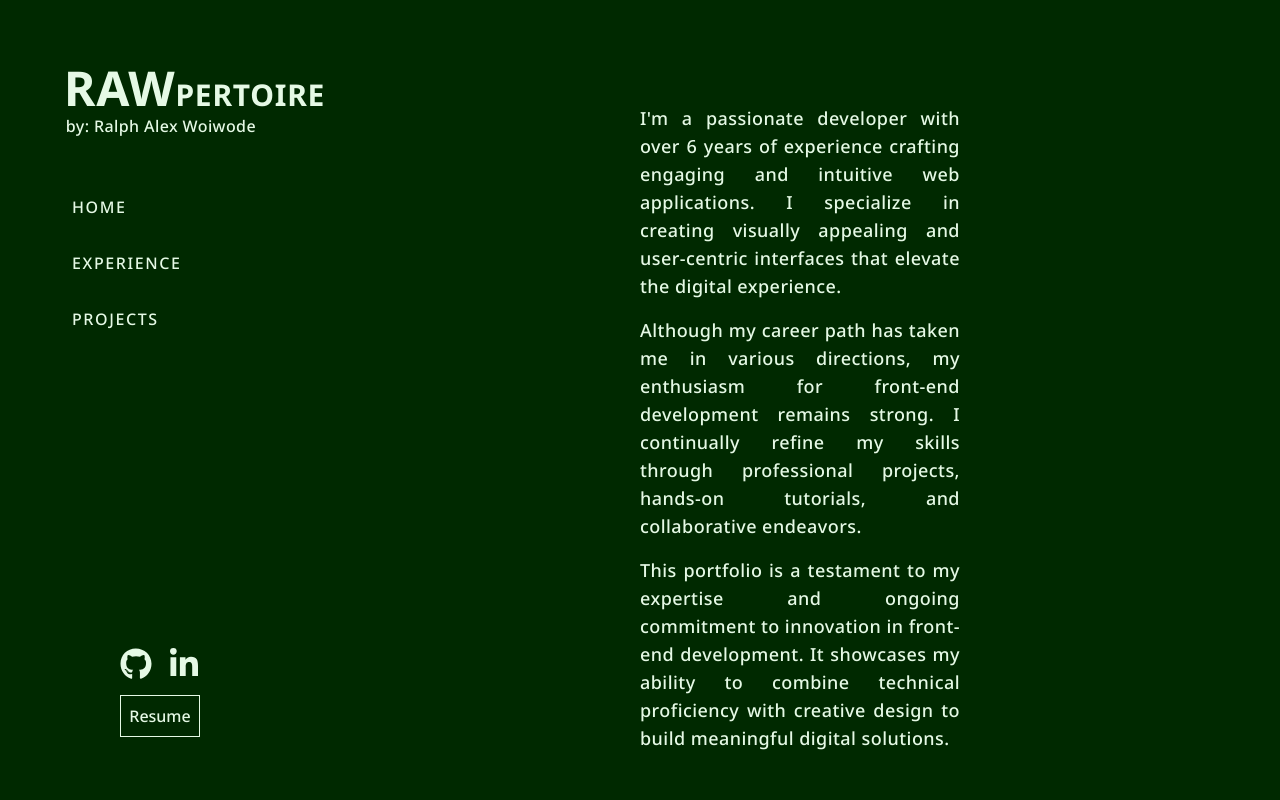
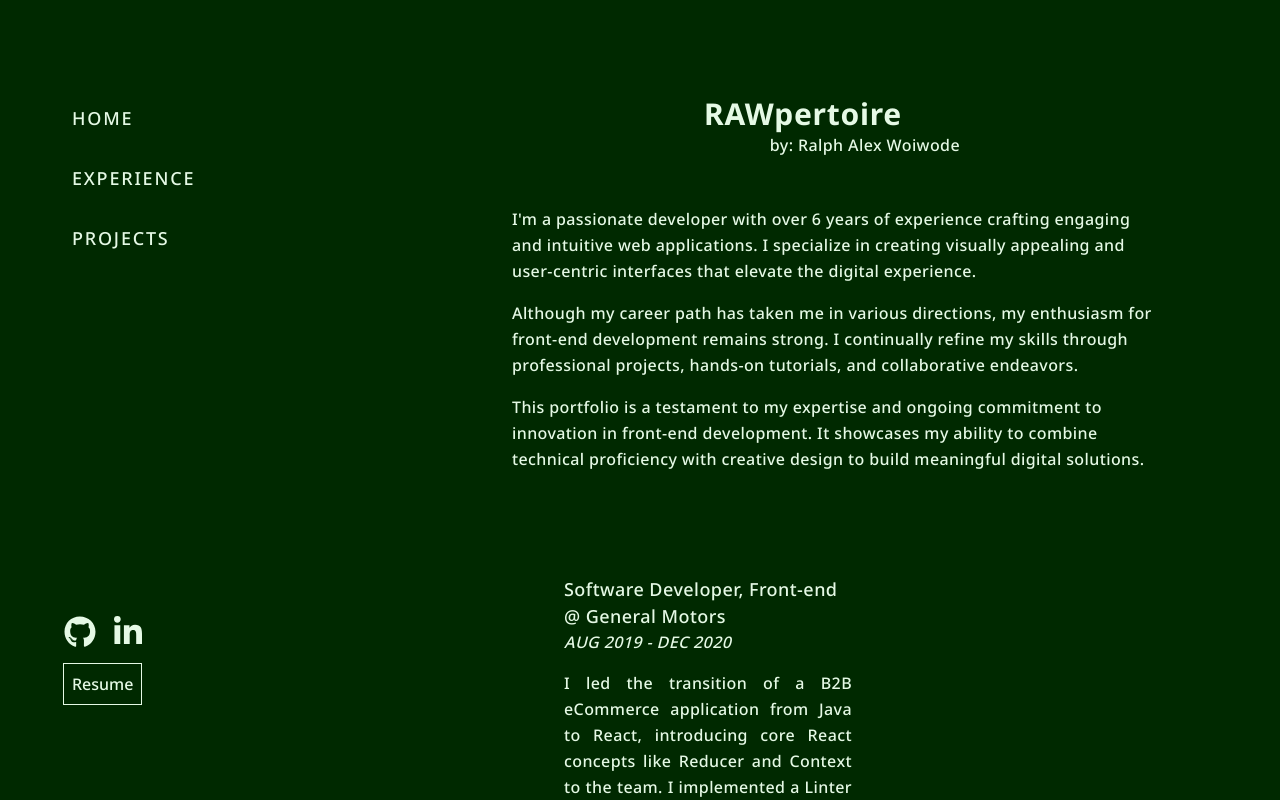
Before and after one commit to RAWoiwode/rawpertoire, a Next.js app: page / in a window 1280 px wide. Shown: the top 800 px of the page. Built offline with nearby package versions, Linux system fonts and the light colour scheme.

Commit message:
Modifying HomeContent to contain Header on lg screens; Working on spacing

```diff
--- a/app/components/Header.tsx
+++ b/app/components/Header.tsx
@@ -24,12 +24,10 @@
  */
 const Header = (): JSX.Element => {
   return (
-    <>
-      <h1 className="text-text-500 w-full text-3xl font-bold uppercase">
-        <span className="text-5xl">RAW</span>pertoire
-      </h1>
+    <div className="w-2/5">
+      <h1 className="text-text text-3xl font-bold">RAWpertoire</h1>
       <p className="text-right">by: Ralph Alex Woiwode</p>
-    </>
+    </div>
   );
 };
 
--- a/app/components/SideNav.tsx
+++ b/app/components/SideNav.tsx
@@ -3,7 +3,6 @@
 import { FaGithub, FaLinkedinIn } from "react-icons/fa6";
 
 import { useEffect } from "react";
-import Header from "./Header";
 import IconLink from "./IconLink";
 
 const navItems = [
@@ -44,7 +43,7 @@ const navItems = [
  * @returns {JSX.Element} A responsive sidebar navigation with links and social icons.
  *
  * @author Ralph Woiwode
- * @version 0.2.4
+ * @version 0.3.0
  */
 const SideNav = (): JSX.Element => {
   // const pathname = usePathname();
@@ -119,16 +118,15 @@ const SideNav = (): JSX.Element => {
   };
 
   return (
-    <aside className="flex flex-col justify-between px-16 lg:sticky lg:top-0 lg:max-h-screen lg:w-1/4 lg:py-16">
+    <aside className="flex w-[40%] flex-col justify-between px-16 lg:sticky lg:top-0 lg:max-h-screen lg:py-24">
       <div>
-        <Header />
-        <nav className="mt-12 hidden w-max flex-col space-y-4 lg:flex">
+        <nav className="hidden w-max flex-col space-y-4 lg:flex">
           {navItems.map((item) => (
             <a
               key={item.name}
               href={`#${item.name.toLowerCase()}`}
               onClick={(e) => handleSmoothScroll(e, item.name.toLowerCase())}
-              className={`text-text hover:text-accent px-2 py-2 tracking-widest uppercase transition-all duration-200 hover:translate-x-4`}
+              className={`text-text hover:text-accent px-2 py-2 text-lg tracking-widest uppercase transition-all duration-200 hover:translate-x-4`}
             >
               {item.name.toUpperCase()}
             </a>
@@ -136,7 +134,7 @@ const SideNav = (): JSX.Element => {
         </nav>
       </div>
       <div className="space-y-4">
-        <ul className="flex justify-center space-x-4">
+        <ul className="flex space-x-4">
           <li>
             <IconLink url="https://github.com/RAWoiwode" title="GitHub Profile">
               <FaGithub />
@@ -155,7 +153,7 @@ const SideNav = (): JSX.Element => {
           href="/files/RAW_Resume.pdf"
           target="_blank"
           rel="noopener noreferrer"
-          className="hover:outline-accent hover:text-accent mx-auto flex w-max p-2 outline"
+          className="hover:outline-accent hover:text-accent flex w-max p-2 outline"
         >
           Resume
         </a>
--- a/app/components/home/HomeContent.tsx
+++ b/app/components/home/HomeContent.tsx
@@ -1,27 +1,43 @@
 import React from "react";
 
-const HomeContent = () => {
+import Header from "../Header";
+
+/**
+ * The HomeContent component displays the welcome data.
+ *
+ * @component
+ * @returns {JSX.Element}
+ *
+ * @author Ralph Woiwode
+ * @version 0.1.0
+ */
+const HomeContent = (): JSX.Element => {
   return (
-    <div className="space-y-4 text-justify text-pretty lg:mx-auto lg:w-2/3 xl:w-1/3">
-      <p className="lg:text-lg">
-        I&apos;m a passionate developer with over 6 years of experience crafting
-        engaging and intuitive web applications. I specialize in creating
-        visually appealing and user-centric interfaces that elevate the digital
-        experience.
+    <>
+      <div className="flex w-full justify-center">
+        <Header />
+      </div>
+      <div className="mt-12 space-y-4">
+        <p>
+          I&apos;m a passionate developer with over 6 years of experience
+          crafting engaging and intuitive web applications. I specialize in
+          creating visually appealing and user-centric interfaces that elevate
+          the digital experience.
         </p>
-      <p className="lg:text-lg">
+        <p>
           Although my career path has taken me in various directions, my
           enthusiasm for front-end development remains strong. I continually
-        refine my skills through professional projects, hands-on tutorials, and
-        collaborative endeavors.
+          refine my skills through professional projects, hands-on tutorials,
+          and collaborative endeavors.
         </p>
-      <p className="lg:text-lg">
-        This portfolio is a testament to my expertise and ongoing commitment to
-        innovation in front-end development. It showcases my ability to combine
-        technical proficiency with creative design to build meaningful digital
-        solutions.
+        <p>
+          This portfolio is a testament to my expertise and ongoing commitment
+          to innovation in front-end development. It showcases my ability to
+          combine technical proficiency with creative design to build meaningful
+          digital solutions.
         </p>
       </div>
+    </>
   );
 };
 
--- a/app/layout.tsx
+++ b/app/layout.tsx
@@ -42,11 +42,13 @@ export default function RootLayout({
 }>): JSX.Element {
   return (
     <html lang="en" className={noto_sans.className}>
-      <body className="bg-background text-text lg:mx-auto lg:flex lg:min-h-screen">
-        <SideNav />
-        <main className="flex flex-col justify-center space-y-4 overflow-auto py-6 lg:w-5/6">
-          {children}
-        </main>
+      <body className="bg-background text-text">
+        <div className="mx-auto flex max-w-screen-xl lg:min-h-screen">
+          <SideNav />
+          <main className="flex flex-col space-y-4 py-24 pr-16 pl-4 lg:w-[50%] lg:px-0">
+            {children}
+          </main>
+        </div>
       </body>
     </html>
   );
--- a/app/page.tsx
+++ b/app/page.tsx
@@ -25,14 +25,14 @@ import ProjectContent from "./components/projects/ProjectContent";
  */
 const Home = (): JSX.Element => {
   return (
-    <div className="flex flex-col space-y-12">
-      <section id="home" className="pt-20">
+    <div className="flex flex-col space-y-20">
+      <section id="home" className="">
         <HomeContent />
       </section>
-      <section id="experience" className="pt-20">
+      <section id="experience" className="">
         <ExperienceContent />
       </section>
-      <section id="projects" className="pt-20">
+      <section id="projects" className="">
         <ProjectContent />
       </section>
     </div>
```
Lines whose indentation alone changed are shown as unchanged.
